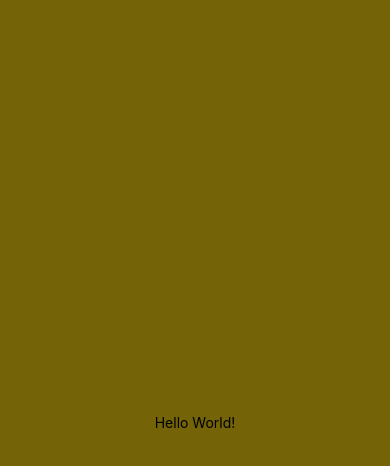
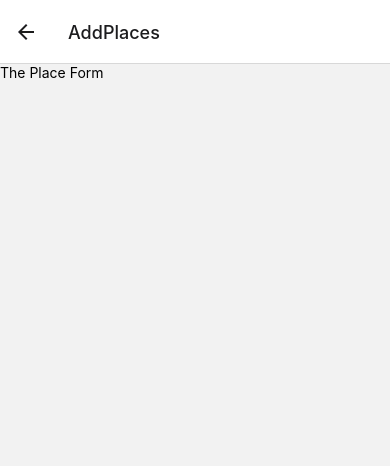
Before and after one commit to ChuxMg/Favorite-Places-App, a React Native app: screen /AddPlaces in a window 390 px wide. Shown: the top 466 px of the page. Built offline with nearby package versions, Linux system fonts and the light colour scheme.

Commit message:
Adding an "Add Place" Screen + Navigation

```diff
--- a/App.js
+++ b/App.js
@@ -1,21 +1,22 @@
+import { NavigationContainer } from "@react-navigation/native";
+import { createNativeStackNavigator } from "@react-navigation/native-stack";
 import { StatusBar } from "expo-status-bar";
+import AllPlaces from "./screens/AllPlaces";
+import AddPlace from "./screens/AddPlace";
 
-import { StyleSheet, Text, View } from "react-native";
+
+const Stack = createNativeStackNavigator();
 
 export default function App() {
   return (
-    <View style={styles.container}>
-      <Text>Hello World!</Text>
+    <>
       <StatusBar style="auto" />
-    </View>
+      <NavigationContainer>
+        <Stack.Navigator>
+          <Stack.Screen name="AllPlaces" component={AllPlaces} />
+          <Stack.Screen name="AddPlaces" component={AddPlace} />
+        </Stack.Navigator>
+      </NavigationContainer>
+    </>
   );
 }
-
-const styles = StyleSheet.create({
-  container: {
-    flex: 1,
-    backgroundColor: "#746307",
-    alignItems: "center",
-    justifyContent: "center",
-  },
-});
--- /dev/null
+++ b/components/places/PlaceForm.js
@@ -0,0 +1,9 @@
+import { Text, View } from "react-native";
+
+function PlaceForm() {
+    return <View>
+        <Text>The Place Form</Text>
+    </View>
+}
+
+export default PlaceForm;
--- a/package.json
+++ b/package.json
@@ -16,7 +16,8 @@
   },
   "dependencies": {
     "@expo/vector-icons": "^14.0.2",
-    "@react-navigation/native": "^6.0.2",
+    "@react-navigation/native": "^6.1.17",
+    "@react-navigation/native-stack": "^6.9.26",
     "expo": "~51.0.17",
     "expo-constants": "~16.0.2",
     "expo-font": "~12.0.7",
--- a/screens/AddPlace.js
+++ b/screens/AddPlace.js
@@ -1,5 +1,7 @@
+import PlaceForm from "../components/places/PlaceForm";
+
 function AddPlace() {
-
+    return <PlaceForm />;
 }
 
 export default AddPlace;
```
Also changed, not shown: 1 other file (tests, documents, lock files or other folders).
